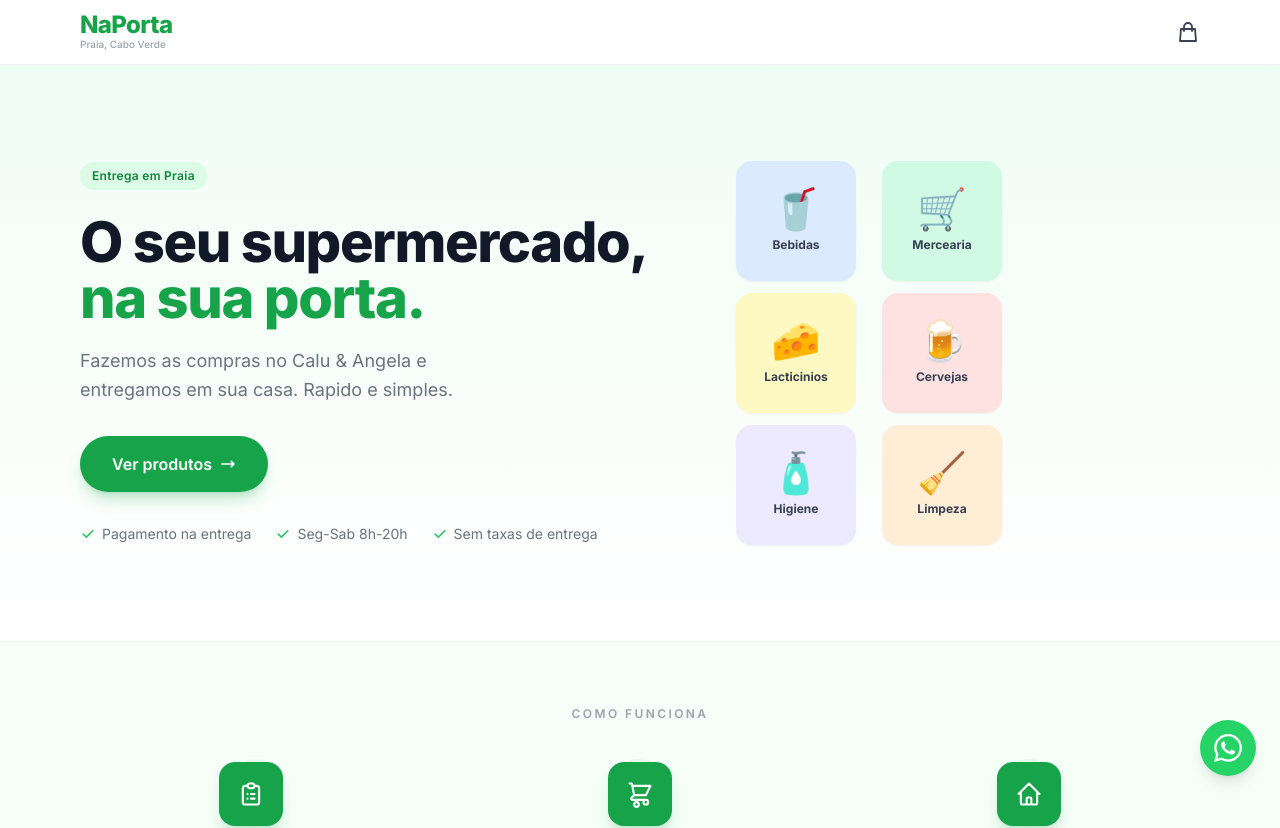
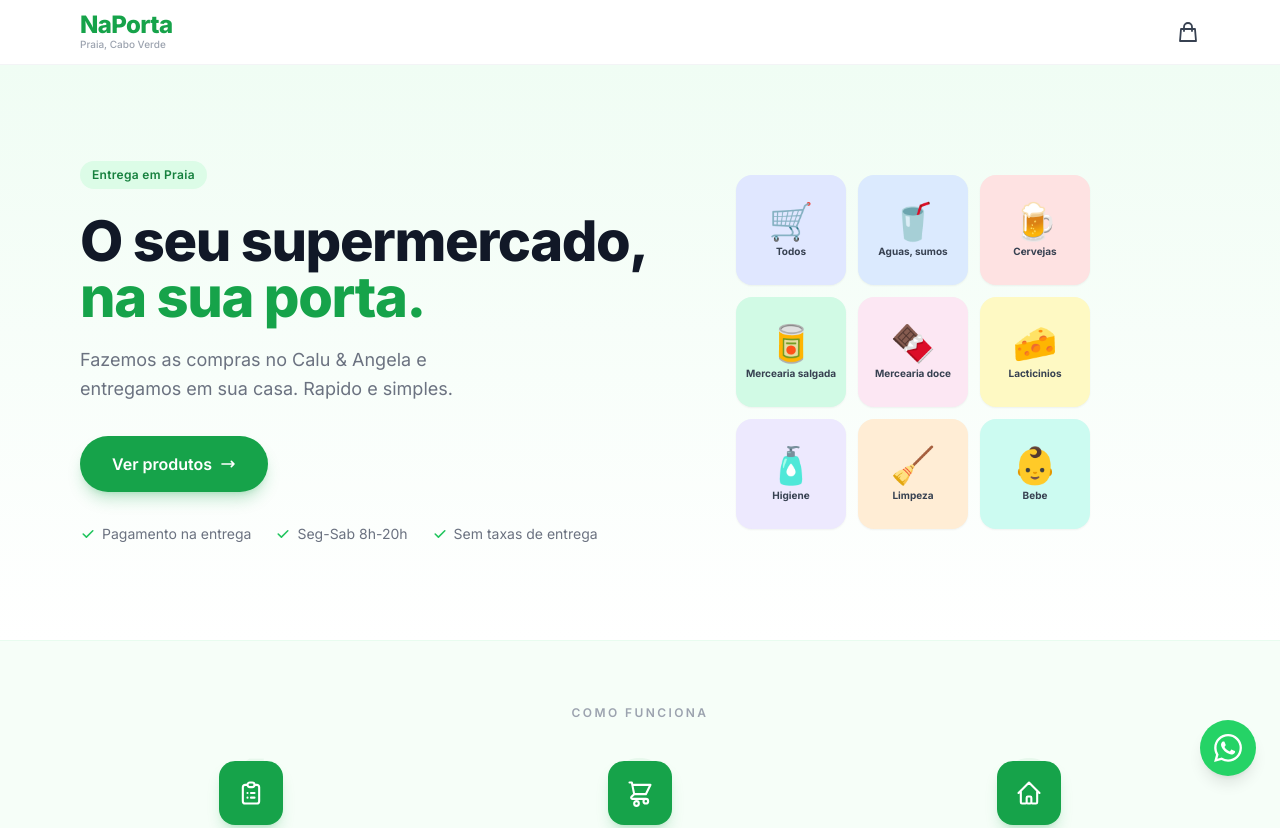
Before and after one commit to lechevc-byte/naporta, a Next.js app: page / in a window 1280 px wide. Shown: the top 828 px of the page. Built offline with nearby package versions, Linux system fonts and the light colour scheme; no server answers; the database is empty.

Commit message:
Hero: 9 category cards 3x3 grid with emojis and pastel colors

```diff
--- a/app/page.tsx
+++ b/app/page.tsx
@@ -56,24 +56,27 @@ export default async function HomePage() {
             </div>
           </div>
 
-          {/* Category cards grid */}
-          <div className="hidden lg:grid grid-cols-2 gap-3 w-[280px] flex-shrink-0">
+          {/* Category cards grid — 3x3 */}
+          <div className="hidden lg:grid grid-cols-3 gap-3 flex-shrink-0">
             {[
-              { emoji: '\uD83E\uDD64', name: 'Bebidas', bg: '#DBEAFE' },
-              { emoji: '\uD83D\uDED2', name: 'Mercearia', bg: '#D1FAE5' },
-              { emoji: '\uD83E\uDDC0', name: 'Lacticinios', bg: '#FEF9C3' },
-              { emoji: '\uD83C\uDF7A', name: 'Cervejas', bg: '#FEE2E2' },
-              { emoji: '\uD83E\uDDF4', name: 'Higiene', bg: '#EDE9FE' },
-              { emoji: '\uD83E\uDDF9', name: 'Limpeza', bg: '#FFEDD5' },
+              { emoji: '\uD83D\uDED2', name: 'Todos', bg: '#E0E7FF' },
+              { emoji: '\uD83E\uDD64', name: 'Aguas, sumos', bg: '#DBEAFE', filter: 'Águas, sumos, refrigerantes' },
+              { emoji: '\uD83C\uDF7A', name: 'Cervejas', bg: '#FEE2E2', filter: 'Cervejas e vinhos' },
+              { emoji: '\uD83E\uDD6B', name: 'Mercearia salgada', bg: '#D1FAE5', filter: 'Mercearia salgada' },
+              { emoji: '\uD83C\uDF6B', name: 'Mercearia doce', bg: '#FCE7F3', filter: 'Mercearia doce' },
+              { emoji: '\uD83E\uDDC0', name: 'Lacticinios', bg: '#FEF9C3', filter: 'Lacticínios e queijos' },
+              { emoji: '\uD83E\uDDF4', name: 'Higiene', bg: '#EDE9FE', filter: 'Higiene e beleza' },
+              { emoji: '\uD83E\uDDF9', name: 'Limpeza', bg: '#FFEDD5', filter: 'Limpeza e casa' },
+              { emoji: '\uD83D\uDC76', name: 'Bebe', bg: '#CCFBF1', filter: 'Bebé' },
             ].map((cat) => (
               <a
                 key={cat.name}
                 href="#catalogo"
-                style={{ background: cat.bg, width: '120px', height: '120px' }}
-                className="rounded-2xl shadow-sm flex flex-col items-center justify-center hover:shadow-md transition-shadow cursor-pointer"
+                style={{ background: cat.bg, width: '110px', height: '110px' }}
+                className="rounded-2xl shadow-sm flex flex-col items-center justify-center hover:shadow-md hover:scale-105 transition-all cursor-pointer"
               >
-                <span style={{ fontSize: '40px', lineHeight: 1 }}>{cat.emoji}</span>
-                <span className="text-xs font-bold text-gray-700 mt-2">{cat.name}</span>
+                <span style={{ fontSize: '36px', lineHeight: 1 }}>{cat.emoji}</span>
+                <span className="text-[10px] font-bold text-gray-700 mt-1.5 text-center leading-tight px-1">{cat.name}</span>
               </a>
             ))}
           </div>
```
